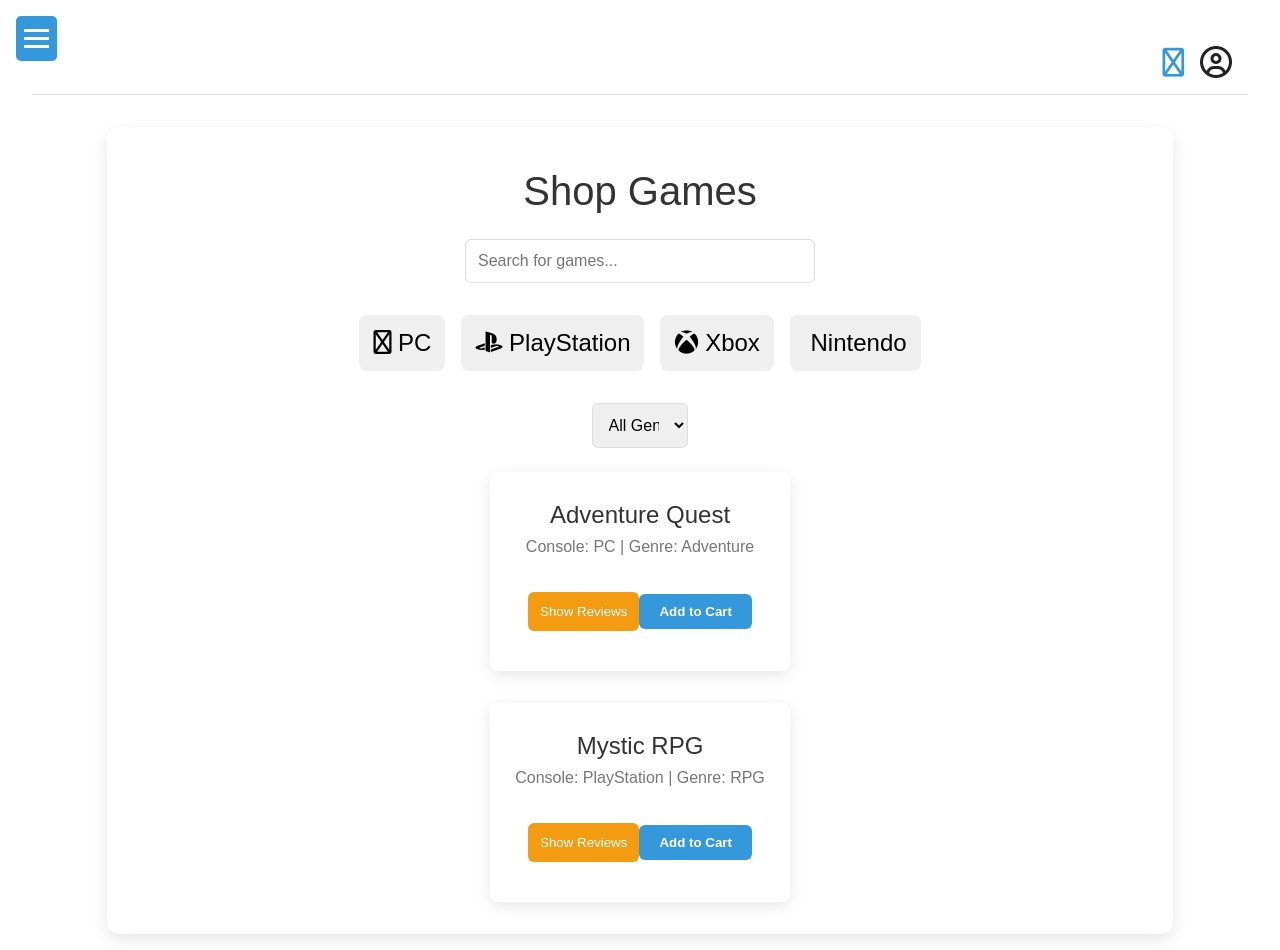
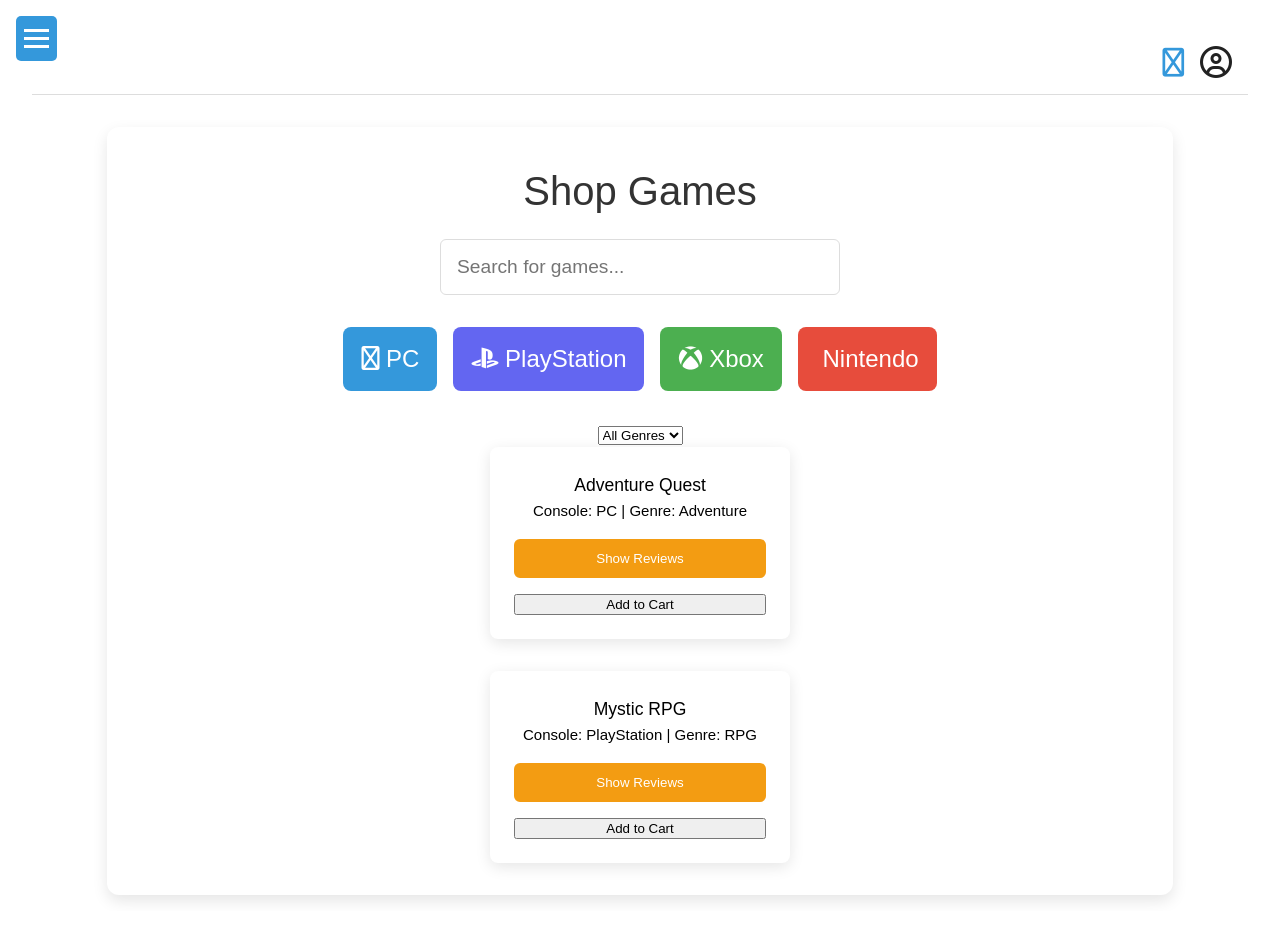
Before and after one commit to McGill-ECSE321-Fall2024/project-group-5, a Vue app in the folder GameStore-Frontend/: page /shop in a window 1280 px wide. After the commit the page ends 911 px from the top, so only its background shows below. Built offline with nearby package versions, Linux system fonts and the light colour scheme.

Commit message:
neater shop page and updated payment info page with censored cvv

```diff
--- a/GameStore-Frontend/src/views/ShopView.vue
+++ b/GameStore-Frontend/src/views/ShopView.vue
@@ -20,28 +20,28 @@
       <div class="console-icons">
         <button
           @click="setConsoleFilter('PC')"
-          :class="{'active': selectedConsole === 'PC'}"
+          :class="{'active': selectedConsole === 'PC', PC: true}"
           class="console-icon"
         >
           <i class="fas fa-desktop"></i> PC
         </button>
         <button
           @click="setConsoleFilter('PlayStation')"
-          :class="{'active': selectedConsole === 'PlayStation'}"
+          :class="{'active': selectedConsole === 'PlayStation', PlayStation: true}"
           class="console-icon"
         >
           <i class="fab fa-playstation"></i> PlayStation
         </button>
         <button
           @click="setConsoleFilter('Xbox')"
-          :class="{'active': selectedConsole === 'Xbox'}"
+          :class="{'active': selectedConsole === 'Xbox', Xbox: true}"
           class="console-icon"
         >
           <i class="fab fa-xbox"></i> Xbox
         </button>
         <button
           @click="setConsoleFilter('Nintendo')"
-          :class="{'active': selectedConsole === 'Nintendo'}"
+          :class="{'active': selectedConsole === 'Nintendo', Nintendo: true}"
           class="console-icon"
         >
           <i class="fab fa-nintendo-switch"></i> Nintendo
@@ -204,9 +204,9 @@ body, html {
 }
 
 .search-input {
-  padding: 0.75rem;
-  font-size: 1rem;
-  width: 350px;
+  padding: 1rem;
+  font-size: 1.2rem;
+  width: 400px;
   border-radius: 6px;
   border: 1px solid #ddd;
 }
@@ -228,29 +228,49 @@ body, html {
 }
 
 .console-icon {
-  padding: 0.75rem;
+  padding: 1rem;
   font-size: 1.5rem;
   border: 2px solid transparent;
   border-radius: 8px;
   cursor: pointer;
+  transition: transform 0.2s, background-color 0.3s;
 }
 
-.console-icon:hover,
-.console-icon.active {
+/* Colors for each console */
+.console-icon.PC {
   background-color: #3498db;
   color: white;
 }
 
-.filter-category {
-  margin-bottom: 1.5rem;
+.console-icon.PC:hover {
+  background-color: #217dbb;
 }
 
-.filter-select {
-  padding: 0.75rem;
-  font-size: 1rem;
-  width: 80%;
-  border-radius: 6px;
-  border: 1px solid #ddd;
+.console-icon.PlayStation {
+  background-color: #6366f1;
+  color: white;
+}
+
+.console-icon.PlayStation:hover {
+  background-color: #4f46e5;
+}
+
+.console-icon.Xbox {
+  background-color: #4caf50;
+  color: white;
+}
+
+.console-icon.Xbox:hover {
+  background-color: #388e3c;
+}
+
+.console-icon.Nintendo {
+  background-color: #e74c3c;
+  color: white;
+}
+
+.console-icon.Nintendo:hover {
+  background-color: #c0392b;
 }
 
 /* Games Grid */
@@ -258,6 +278,7 @@ body, html {
   display: grid;
   grid-template-columns: repeat(auto-fill, minmax(300px, 1fr));
   gap: 2rem;
+  align-items: start;
 }
 
 .game-card {
@@ -266,18 +287,10 @@ body, html {
   border-radius: 8px;
   box-shadow: 0px 4px 15px rgba(0, 0, 0, 0.1);
   text-align: center;
-  height: 100%;
-}
-
-.game-title {
-  font-size: 1.5rem;
-  color: #333;
-}
-
-.game-description {
-  font-size: 1rem;
-  color: #777;
-  margin-bottom: 1rem;
+  height: auto;
+  display: flex;
+  flex-direction: column;
+  justify-content: space-between;
 }
 
 .toggle-reviews-btn {
@@ -289,93 +302,4 @@ body, html {
   border-radius: 6px;
   cursor: pointer;
 }
-
-.reviews {
-  margin-top: 1rem;
-  text-align: left;
-}
-
-.reviews-header {
-  color: #333;
-}
-
-.review-text {
-  color: #333;
-}
-
-.review-rating {
-  color: #333;
-}
-
-.like-dislike-buttons {
-  display: flex;
-  justify-content: flex-start;
-  gap: 1rem;
-  margin-top: 0.5rem;
-}
-
-.like-btn, .dislike-btn, .write-review-btn, .add-to-cart-btn {
-  padding: 10px 20px;
-  border-radius: 6px;
-  border: none;
-  cursor: pointer;
-  font-weight: bold;
-  transition: transform 0.2s, background-color 0.3s;
-}
-
-.like-btn {
-  background-color: #4caf50;
-  color: white;
-}
-
-.like-btn:hover {
-  background-color: #66bb6a;
-  transform: scale(1.05);
-}
-
-.like-btn:active {
-  transform: scale(0.95);
-}
-
-.dislike-btn {
-  background-color: #f44336;
-  color: white;
-}
-
-.dislike-btn:hover {
-  background-color: #ef5350;
-  transform: scale(1.05);
-}
-
-.dislike-btn:active {
-  transform: scale(0.95);
-}
-
-.write-review-btn {
-  background-color: #9b59b6;
-  color: white;
-}
-
-.write-review-btn:hover {
-  background-color: #8e44ad;
-  transform: scale(1.05);
-}
-
-.write-review-btn:active {
-  transform: scale(0.95);
-}
-
-.add-to-cart-btn {
-  background-color: #3498db;
-  color: white;
-}
-
-.add-to-cart-btn:hover {
-  background-color: #2980b9;
-  transform: scale(1.05);
-}
-
-.add-to-cart-btn:active {
-  transform: scale(0.95);
-}
 </style>
--- a/GameStore-Frontend/src/views/ViewPaymentInfoPage.vue
+++ b/GameStore-Frontend/src/views/ViewPaymentInfoPage.vue
@@ -18,7 +18,7 @@
             <td>{{ payment.cardHolder }}</td>
             <td>{{ maskCardNumber(payment.cardNumber) }}</td>
             <td>{{ payment.expiryDate }}</td>
-            <td>{{ payment.cvv }}</td>
+            <td>{{ maskCVV(payment.cvv) }}</td>
             <td>
               <button class="edit-btn" @click="editPayment(index)">Edit</button>
               <button class="delete-btn" @click="deletePayment(index)">Delete</button>
@@ -58,6 +58,9 @@ export default {
     maskCardNumber(cardNumber) {
       return `**** **** **** ${cardNumber.slice(-4)}`;
     },
+    maskCVV(cvv) {
+      return '***'; // Always return masked CVV
+    },
     editPayment(index) {
       const selectedPayment = this.paymentMethods[index];
       this.$router.push({
@@ -76,12 +79,13 @@ export default {
   },
 };
 </script>
+
 <style scoped>
 .page-wrapper {
   display: flex;
   justify-content: center;
   align-items: center;
-  min-height: 50vh ;
+  min-height: 50vh;
   background-color: #f4f4f9;
   margin: 0;
   font-family: Arial, sans-serif;
```
